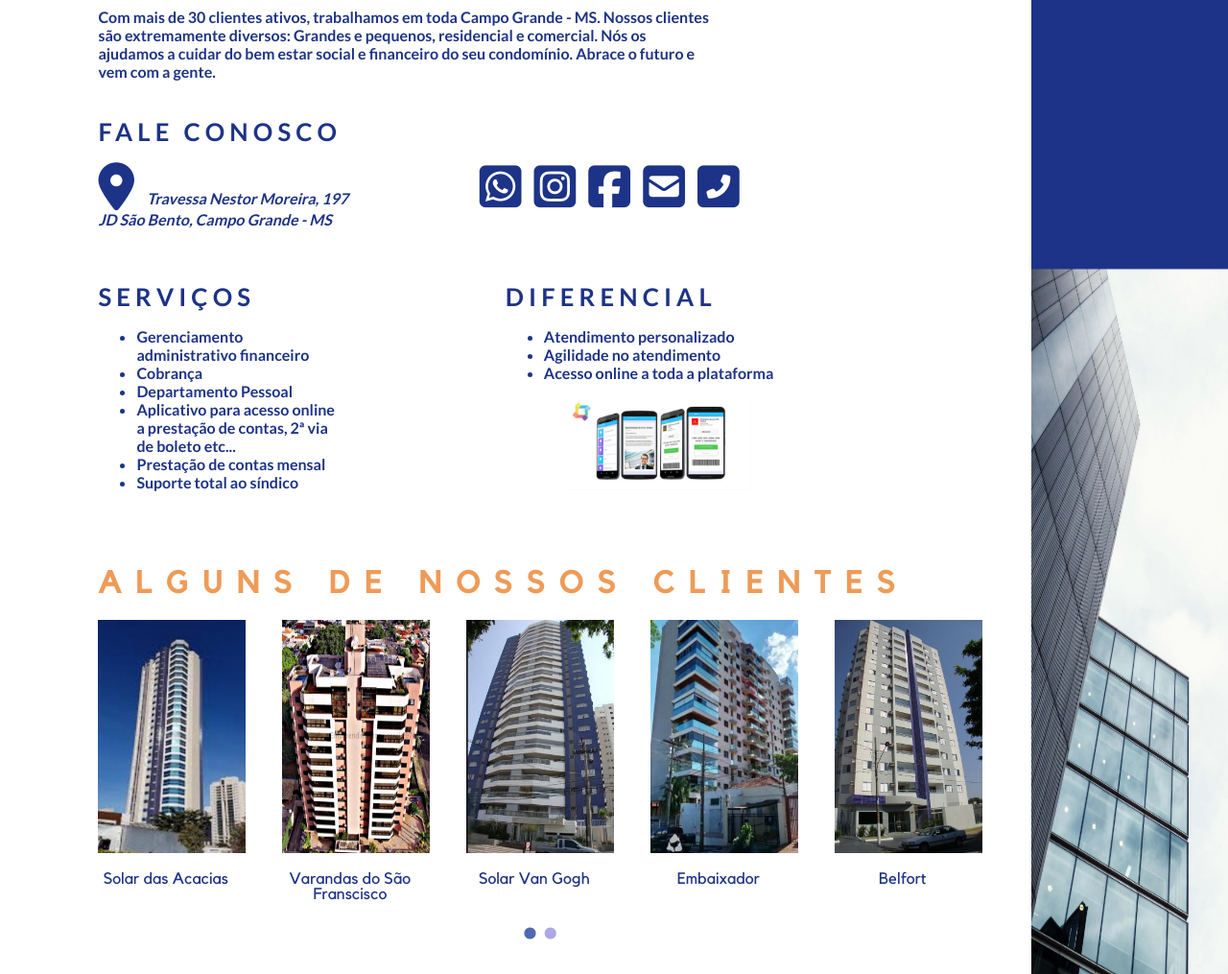
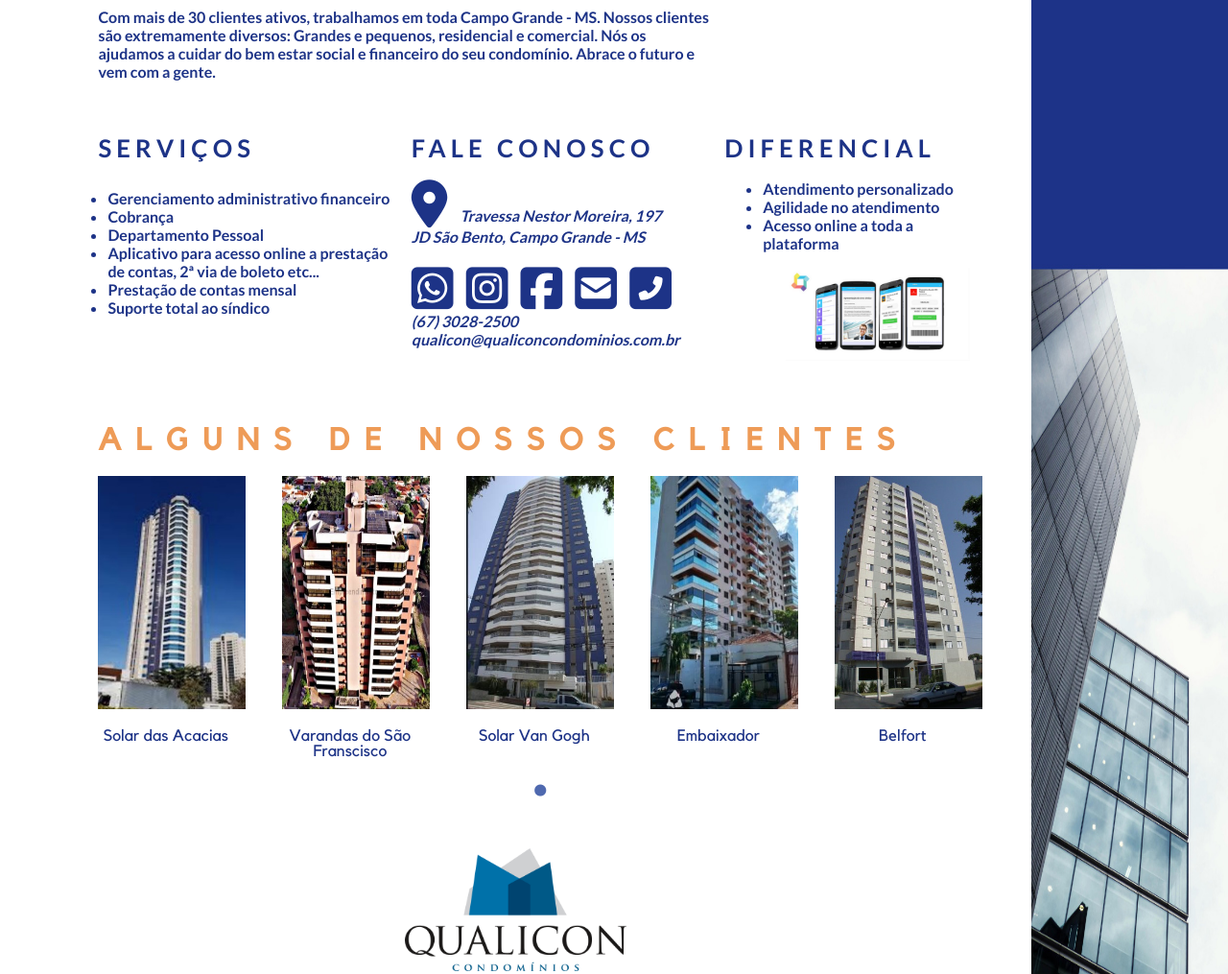
Before and after one commit to Amorim93Carol/QualiCon, a plain HTML site: page index.html in a window 1280 px wide. Shown: the part 1120-2135 px from the top of the page at 96% size. Drawn offline with Linux system fonts and the light colour scheme.

Commit message:
add favicon alteração css

```diff
--- a/index.html
+++ b/index.html
@@ -10,7 +10,7 @@
     <link rel="stylesheet" href="./slide/gallery.theme.css">
     <link rel="stylesheet" href="./slide/gallery.min.css">
     <script src="https://kit.fontawesome.com/1993274412.js" crossorigin="anonymous"></script>
-
+    <link rel="icon" href="/imagens/icon.png">
     <title>QUALICON</title>
 </head>
 
@@ -58,31 +58,7 @@
                 </p>
             </div>
 
-            <div>
-                <h1 class="titulos">Fale Conosco</h1>
-                <div class="FaleConosco">
-                    <div>
-                        <address>
-                            <i class="fas fa-map-marker-alt"></i>
-                            Travessa Nestor Moreira, 197 <br>
-                            JD São Bento, Campo Grande - MS
-                        </address>
-                    </div>
-                    <div>
-                        <address class="address2">
-                            <i class="fab fa-whatsapp-square"></i>
-                            <i class="fab fa-instagram-square"></i>
-                            <i class="fab fa-facebook-square"></i>
-                            <i class="fas fa-envelope-square"></i>
-                            <i class="fas fa-phone-square-alt"></i>
-                            <!--
-                            (67) 3028-2500 <br>
-                            www.qualiconcondominios.com.br
-                            -->
-                        </address>
-                    </div>
-                </div>
-            </div>
+
 
             <div class="ServicosEDiferencial">
 
@@ -96,6 +72,43 @@
                         <li>Prestação de contas mensal</li>
                         <li>Suporte total ao síndico</li>
                     </ul>
+                </div>
+
+                <div class="fale">
+                    <h1 class="titulos">Fale Conosco</h1>
+                    <div class="FaleConosco">
+                        <div>
+                            <address>
+                                <i class="fas fa-map-marker-alt"></i>
+                                Travessa Nestor Moreira, 197 <br>
+                                JD São Bento, Campo Grande - MS
+                            </address>
+                        </div>
+                        <br />
+                        <div>
+                            <address class="address2">
+                                <a href="https://api.whatsapp.com/send?phone=+556792513434&text=Olá" target="_black">
+                                    <i class="fab fa-whatsapp-square"></i>
+                                </a>
+                                <a href="https://www.instagram.com/qualiconcondominiosms/" target="_black">
+                                    <i class="fab fa-instagram-square"></i>
+                                </a>
+                                <a href="https://www.facebook.com/qualicon.condominios" target="_black">
+                                    <i class="fab fa-facebook-square"></i>
+                                </a>
+                                <a href="mailto:qualicon@qualiconcondominios.com.br?subject=Olá">
+                                    <i class="fas fa-envelope-square"></i>
+                                </a>
+                                <a href="tel:6730282500">
+                                    <i class="fas fa-phone-square-alt"></i>
+                                </a>
+                                <br>
+                                (67) 3028-2500 <br>
+                                qualicon@qualiconcondominios.com.br
+
+                            </address>
+                        </div>
+                    </div>
                 </div>
 
                 <div class="diferencial">
@@ -143,7 +156,7 @@
                     </figure>
 
 
-                    <figure class="item">
+                    <!-- <figure class="item">
                         <div class="clientes">
                             <div>
                                 <img class="imgClientes" src="./imagens/6.jpg" alt="">
@@ -167,11 +180,11 @@
                                 <p class="paragrafoClientes">Belfort</p>
                             </div>
                         </div>
-                    </figure>
+                    </figure> -->
 
                     <div class="controls controle">
                         <a href="#item-1" class="control-button">.</a>
-                        <a href="#item-2" class="control-button">.</a>
+                        <!-- <a href="#item-2" class="control-button">.</a> -->
                     </div>
 
                 </div>
--- a/stylo.css
+++ b/stylo.css
@@ -154,10 +154,12 @@ h1 {
 }
 
 .FaleConosco {
-    width: 53vw;
-    margin-bottom: 3vw;
     display: flex;
     justify-content: space-between;
+    flex-direction: column;
+}
+.FaleConosco div {
+    flex: 1;
 }
 
 .fab,
@@ -168,12 +170,24 @@ h1 {
 
 .ServicosEDiferencial {
     display: flex;
-    width: 55vw;
+    width: 71vw;
     justify-content: space-between;
 }
 
 .servicos {
-    width: 20vw;
+    flex: 2;
+}
+
+.servicos ul {
+    padding: 10px;
+}
+
+.fale {
+    flex: 2;
+}
+
+.diferencial {
+    flex: 1;
 }
 
 .imgCelulares {
@@ -257,3 +271,8 @@ figure {
 .imgLogoMobile {
     display: none;
 }
+
+.address2 a {
+    color: #1D3387;
+    text-decoration: none;
+}
```
Also changed, not shown: imagens/icon.png (added).
